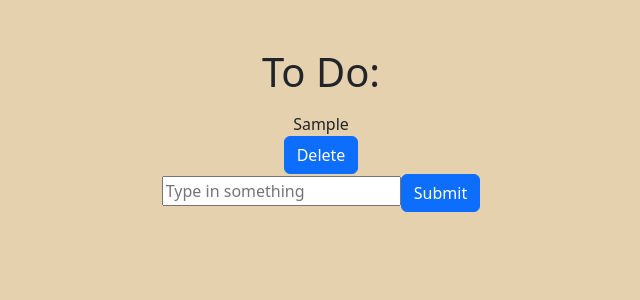
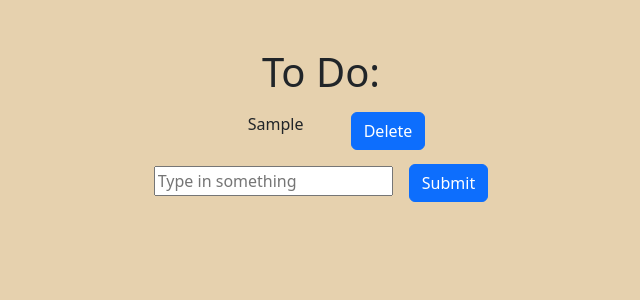
Before and after one commit to bendecruz745/ToDoList, a React (Create React App) app: page / in a window 1280 px wide. Both pictures are taken after typing "Sample" into the empty fields and a click on the button "Submit". Shown: the top 300 px of the page, without its empty margins (319-959 px from the left). Built offline with nearby package versions, Linux system fonts and the light colour scheme.

Commit message:
slight fixes and prettification

```diff
--- a/src/Components/ListItem.js
+++ b/src/Components/ListItem.js
@@ -2,27 +2,28 @@ import React from "react";
 import { useState } from "react";
 import { Button } from "react-bootstrap";
 
-function ListItem({ item, index }) {
+function ListItem({ item, index, setItems }) {
   const [visible, setVisible] = useState(true);
-  let items = [];
+  let itemList = [];
 
   function handleDelete(event) {
-    items = JSON.parse(localStorage.getItem("Items"));
-    items.splice(index, 1);
-    localStorage.setItem("Items", JSON.stringify(items));
-    setVisible(false);
+    itemList = JSON.parse(localStorage.getItem("Items"));
+    itemList.splice(index, 1);
+    localStorage.setItem("Items", JSON.stringify(itemList));
+    setItems(itemList);
   }
 
   return (
     <>
       {visible && (
-        <div>
-          <li>{item}</li>
+        <div className="container-fluid d-flex justify-content-center w-50">
+          <li className="row d-flex w-25 justify-content-center">{item}</li>
           <Button
             as="input"
             type="submit"
             value="Delete"
             onClick={handleDelete}
+            className="ms-3"
           />
         </div>
       )}
--- a/src/Components/Main.js
+++ b/src/Components/Main.js
@@ -12,11 +12,10 @@ function Main() {
       return [];
     }
   });
-  let item = "";
 
-  function handleInputChange(event) {
+  const handleInputChange = (event) => {
     setInputValue(event.target.value);
-  }
+  };
 
   const handleKeyDown = (event) => {
     if (event.key === "Enter") {
@@ -26,8 +25,7 @@ function Main() {
 
   const handleSubmit = (event) => {
     if (inputValue) {
-      item = inputValue;
-      setItems([...items, item]);
+      setItems([...items, inputValue]);
     }
     setInputValue("");
   };
@@ -42,7 +40,12 @@ function Main() {
       <ul>
         {items.length ? (
           items.map((item, index) => (
-            <ListItem item={item} key={index} index={index} />
+            <ListItem
+              setItems={setItems}
+              item={item}
+              key={index}
+              index={index}
+            />
           ))
         ) : (
           <p>No items to display</p>
@@ -55,8 +58,15 @@ function Main() {
         placeholder="Type in something"
         onKeyDown={handleKeyDown}
         onChange={handleInputChange}
+        className="mt-3"
       ></input>
-      <Button as="input" type="submit" value="Submit" onClick={handleSubmit} />
+      <Button
+        as="input"
+        type="submit"
+        value="Submit"
+        onClick={handleSubmit}
+        className="ms-3"
+      />
     </div>
   );
 }
```
